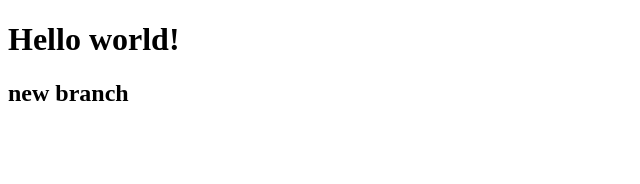
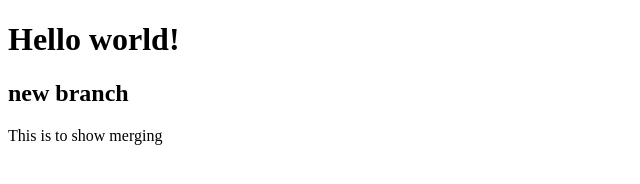
Before and after one commit to cy00r/FirstRepo, a plain HTML site: page index.html in a window 1280 px wide. Shown: the whole page, without its empty margins (0-640 px from the left). Drawn offline with Linux system fonts and the light colour scheme.

Commit message:
new parra created

```diff
--- a/index.html
+++ b/index.html
@@ -6,5 +6,6 @@
 <body>
 	<h1>Hello world!</h1>
 	<h2>new branch</h2>
+	<p>This is to show merging</p>
 </body>
 </html>
```
